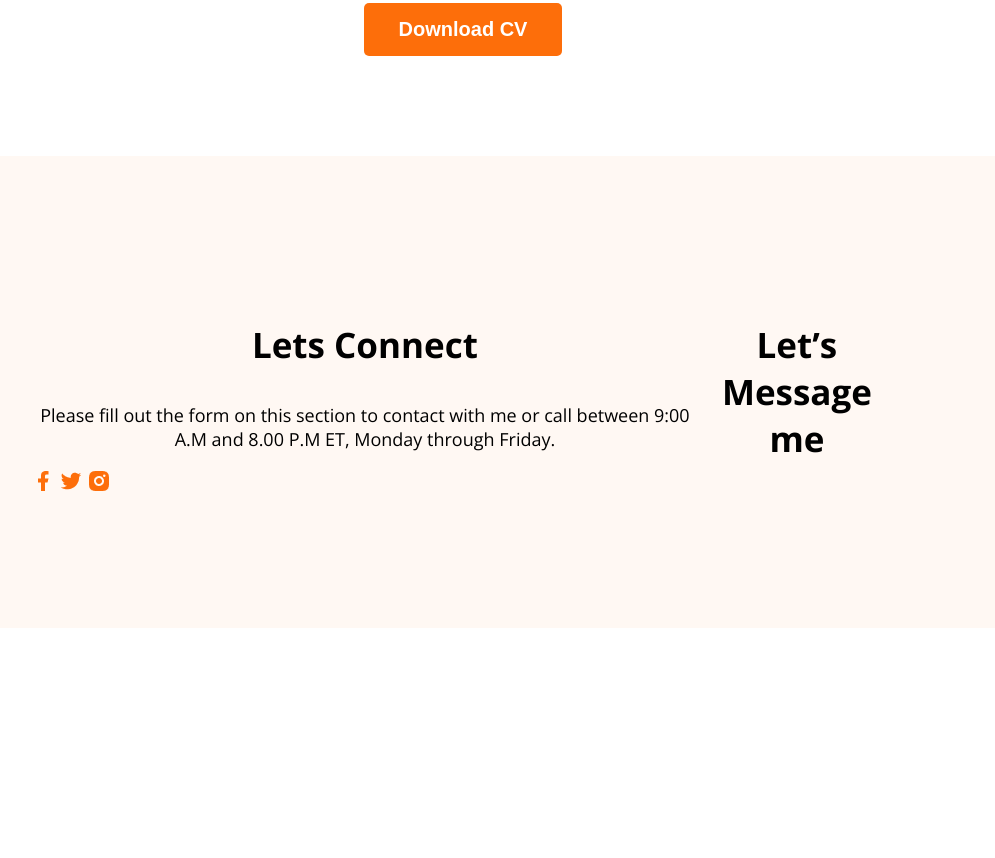
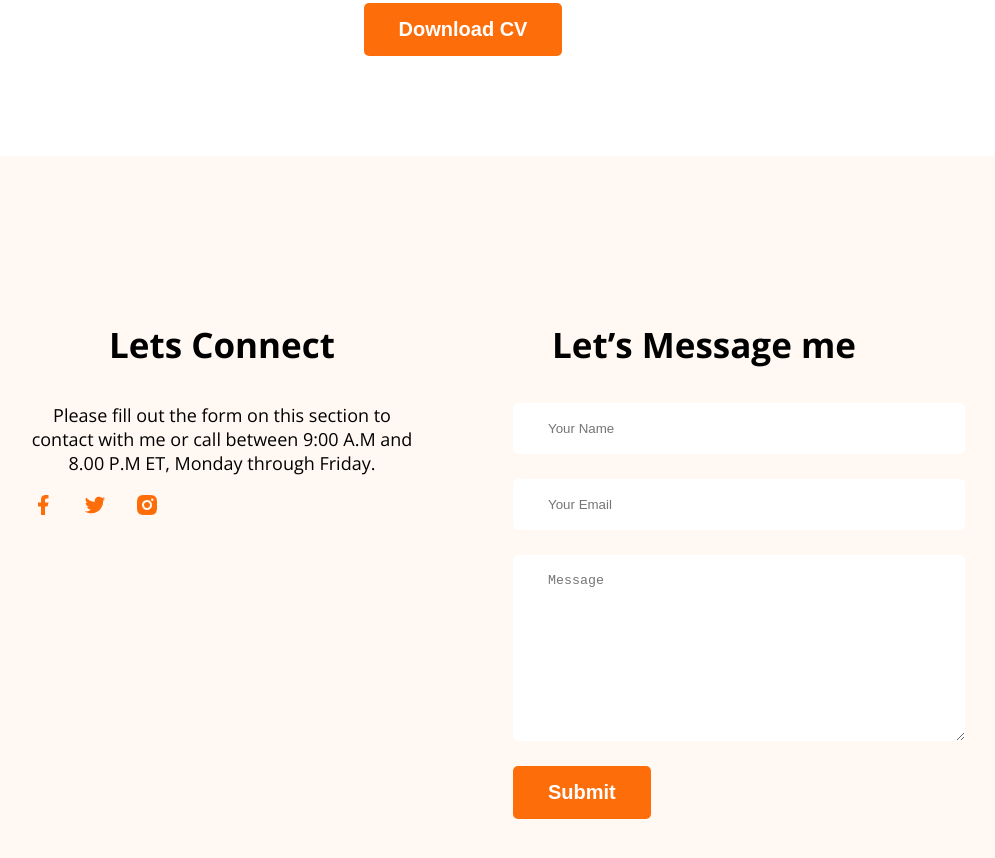
Before and after one commit to Ash9067/webdeveloper-portfolio, a plain HTML site: page index.html in a window 1280 px wide. Shown: the part 3196-4054 px from the top of the page, without its empty margins (177-1172 px from the left). Before the commit the page ends 3832 px from the top, so only its background shows below. Drawn offline with nearby package versions, Linux system fonts and the light colour scheme.

Commit message:
finished footer and conatct info

```diff
--- a/index.html
+++ b/index.html
@@ -179,6 +179,13 @@ to any of the 1500+ FontAwesome 5 free icons available. Aenean commodo ligula eg
 
         <div class="footer-column">
             <h3 class="section-title">Let’s Message me</h3>
+            <form class="contact" action="">
+                <input type="text" placeholder="Your Name">
+                <input type="email" name="" placeholder="Your Email" id="">
+                <textarea name="" id="" cols="30" rows="10" placeholder="Message"></textarea>
+                <input class="btn-primary" type="submit" value="Submit">
+
+            </form>
 
         </div>
 
--- a/styles/portfolio.css
+++ b/styles/portfolio.css
@@ -187,13 +187,34 @@ main section {
 .resume-container hr{
     margin: 30px;
 }
+
 .download-cv{
     text-align: center;
     margin-top: 50px;
 }
+
 footer{
     display: flex;
+    gap: 100px;
     background-color: #FFF8F3;
     margin-top: 100px;
     padding: 130px 200px;
+
 }
+.social-links a{
+    margin-right: 24px;
+}
+.footer-column{
+    width: 50%;
+    text-align: left;
+}
+.contact input[type="text"], .contact input[type="email"], textarea {
+    display: block;
+    margin-bottom: 25px;
+    padding: 18px 35px;
+    color: #757575;
+    border-radius: 5px;
+    background-color: #FFF;
+    border: 0;
+    width: 100%;
+}
```
